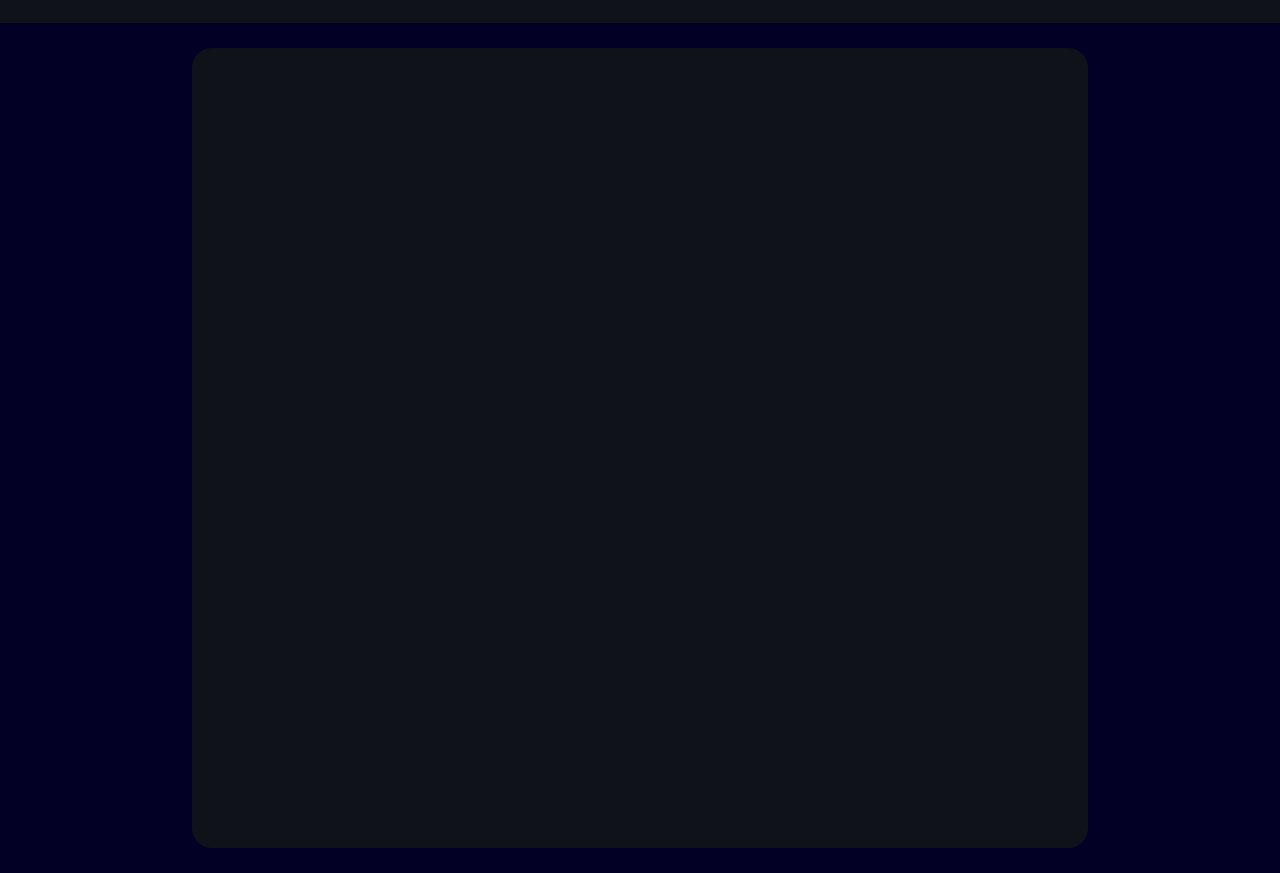
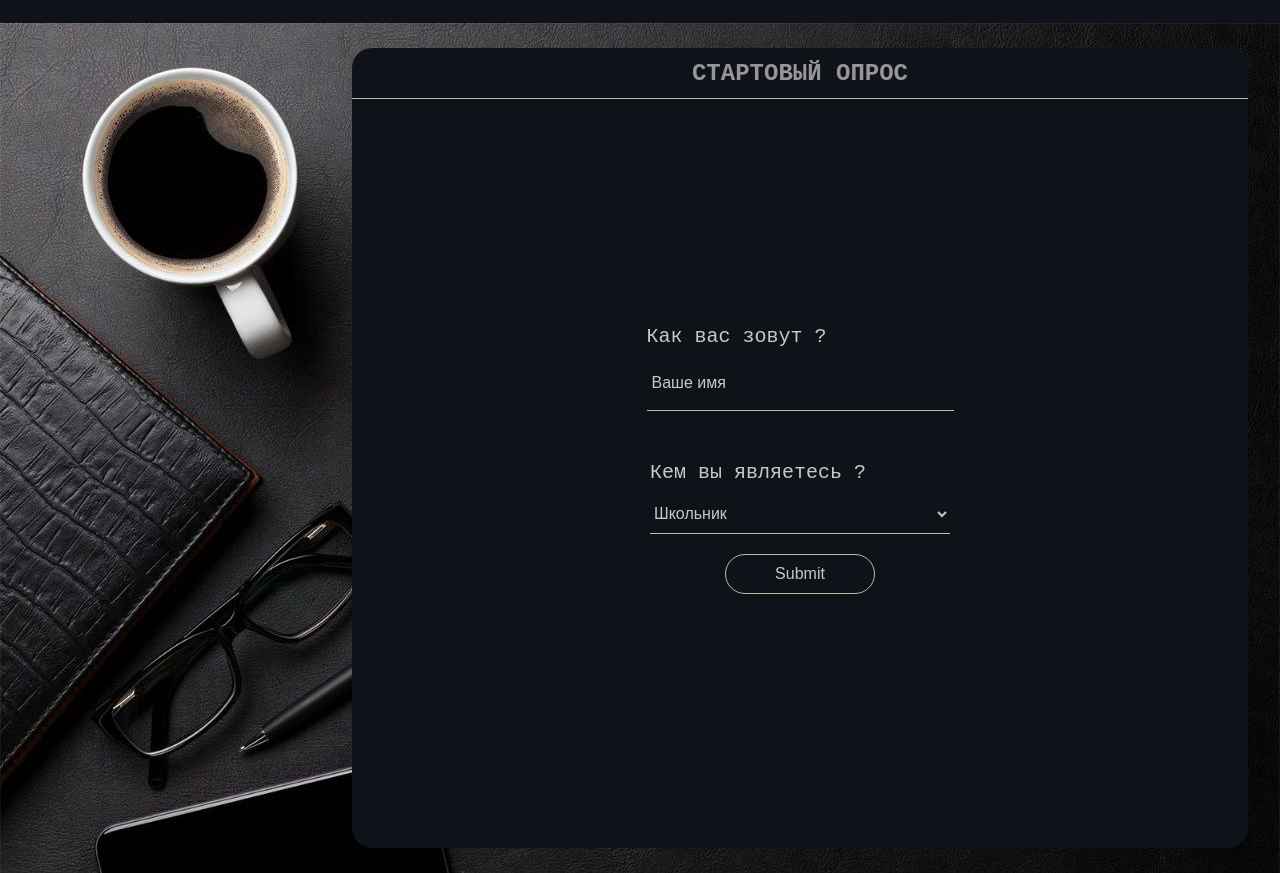
Before and after one commit to xleb321/DtreamTeam, a plain HTML site: page index.html in a window 1280 px wide. Drawn offline with Linux system fonts and the light colour scheme.

Commit message:
3 commit

```diff
--- a/components/body/style.css
+++ b/components/body/style.css
@@ -3,15 +3,73 @@
     height: 850px ;
     max-height: 90% ;
     background: rgb(2,0,36);
+    background-image: url(../../src/img/bacgraund.jpg);
+    background-size: cover;
+    background-repeat: no-repeat;
+
     display: flex;
-    justify-content: center ;
-    align-items: center ;
+    justify-content: end;
+    align-items: center;
 }
 
 #MainBody{
-    background-color: white;
     width: 70% ;
     height: 800px ;
+    margin-right: 2.5% ;
     border-radius: 20px ;
     background-color: rgb(15,19,25);
 }
+
+#MainBody #Header{
+    width: 100%;
+    height: 50px ;
+    font-size: 1.2em;
+    font-weight: 600;
+    color: rgb(150, 150, 150);
+    display: flex ;
+    align-items: center ;
+    justify-content: center ;
+    border-bottom: 1px solid rgb(199,184,163);
+}
+
+#MainBody form {
+    width: 100% ;
+    height: 90% ;
+
+    display: flex ;
+    flex-direction: column ;
+    justify-content: center ;
+    align-items: center;
+}
+#MainBody form input[type='text']{
+    margin-top: 10px ;
+    padding-left: 5px;
+    height: 1.5em ;
+    width: 300px ;
+    background-color: rgb(15,19,25);
+    border: none;
+    border-bottom: 1px solid rgb(199,184,163);
+}
+::placeholder{
+    font-size: 1.2em ;
+    color: rgb(200, 200, 200);
+}
+#MainBody form select {
+    color: rgb(200, 200, 200);
+    height: 40px ;
+    font-size: 0.8em;
+    width: 300px ;
+    background-color: rgb(15,19,25);
+    border: none;
+    border-bottom: 1px solid rgb(199,184,163);
+}
+#MainBody form input[type='submit']{
+    margin-top: 20px;
+    color: rgb(200, 200, 200);
+    font-size: 0.8em;
+    width: 150px  ;
+    height: 40px ;
+    background-color: rgb(15,19,25);
+    border-radius: 20px ;
+    border: 1px solid rgb(199,184,163);
+}
--- a/index.html
+++ b/index.html
@@ -19,7 +19,24 @@
 
     <section id="MainSection">
         <div id="MainBody">
-
+            <div id="Header">СТАРТОВЫЙ ОПРОС</div>
+            <form action="">
+                <div>
+                    <div> Как вас зовут ? </div>
+                    <div> <input style="height: 50px ;" type="text" placeholder="Ваше имя" id="" required></div>
+                </div>
+                <div style="width: 300px ; margin-top: 50px ;">
+                    <div>Кем вы являетесь ?</div>
+                    <div style="margin-top: 10px ;">
+                        <select id="" required>
+                            <option style="color: rgb(200,200,200); height: 30px ; " value="school">Школьник</option>
+                            <option style="color: rgb(200,200,200); height: 30px ; " value="student">Студент</option>
+                            <option style="color: rgb(200,200,200); height: 30px ; " value="worker">Работник</option>
+                        </select>
+                    </div>
+                </div>
+                <input type="submit">
+        </form>
         </div>
     </section>
 
```
Also changed, not shown: src/img/bacgraund.jpg (added).
